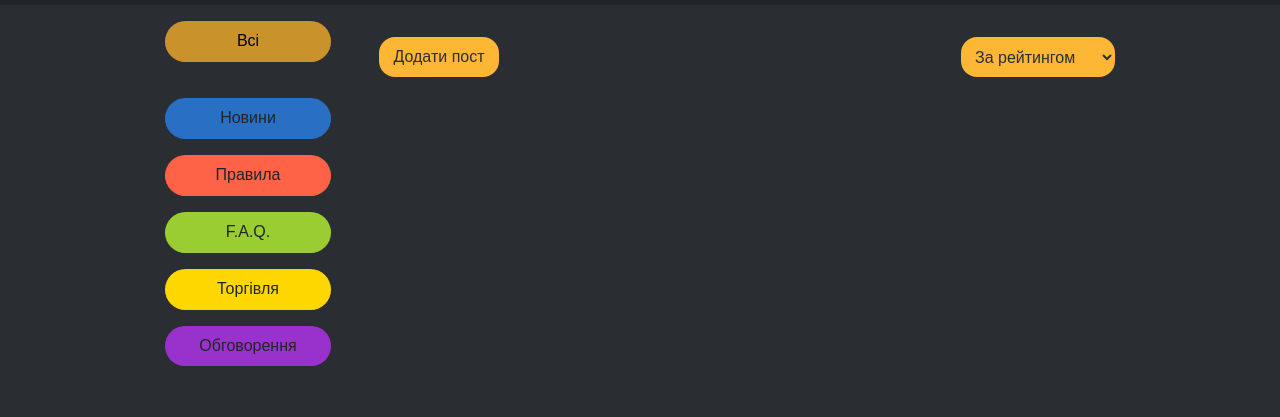
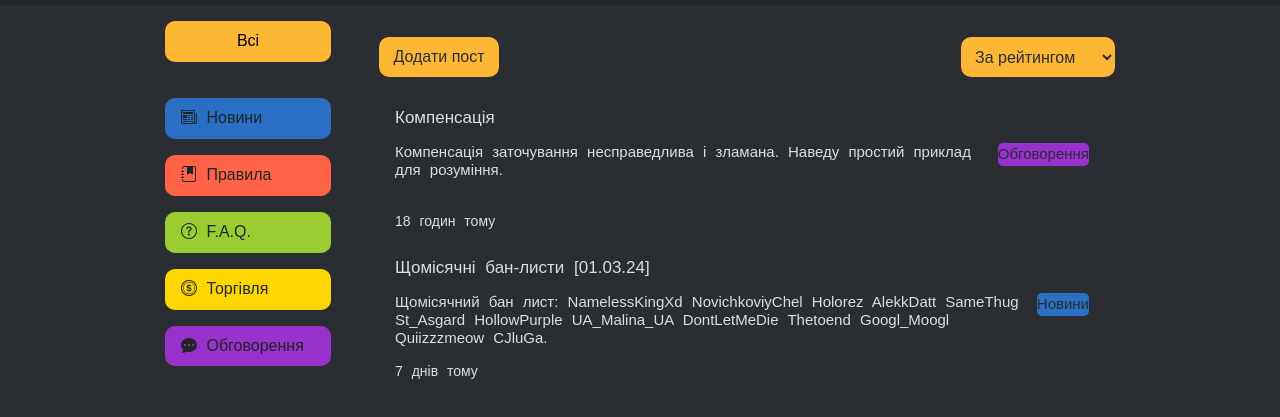
Before and after one commit to FLeD-jk/Lab-2-WEB, a plain HTML site: page index.html in a window 1280 px wide. Both pictures are taken after a click on the link "Всі". Shown: the part 57-474 px from the top of the page. Drawn offline with nearby package versions, Linux system fonts and the light colour scheme.

Commit message:
2
full index

```diff
--- a/index.html
+++ b/index.html
@@ -80,14 +80,15 @@
     <div class="container mt-3 p-auto">
       <div class="row justify-content-center gap-4">
         <!-- Панель піднавігації (та яка збоку типу кнопки можна тиснути там шось буде) -->
-        <!-- Панель піднавігації (та яка збоку типу кнопки можна тиснути там шось буде) -->
         <div class="col-md-2">
-          <div class="list-group list-group-flush gap-3 text-center">
+          <div
+            class="list-group list-group-flush gap-3 text-align-center text-align-left"
+          >
             <a
               href="#"
               class="btn-all-categories list-group-item list-group-item-action"
               style="
-                border-radius: 2em;
+                border-radius: 10px;
                 border-color: rgb(253, 183, 53);
                 background-color: rgb(253, 183, 53);
               "
@@ -98,55 +99,57 @@
               class="list-group-item list-group-item-action tag-filter"
               data-tag="Новини"
               style="
-                border-radius: 2em;
+                border-radius: 10px;
                 border-color: rgb(41, 111, 196);
                 background-color: rgb(41, 111, 196);
               "
-              >Новини</a
             >
+              <i class="bi bi-newspaper"></i> Новини
+            </a>
             <a
               href="#"
               class="list-group-item list-group-item-action tag-filter"
               data-tag="Правила"
               style="
-                border-radius: 2em;
+                border-radius: 10px;
                 border-color: rgb(255, 99, 71);
                 background-color: rgb(255, 99, 71);
               "
-              >Правила</a
-            >
+              ><i class="bi bi-journal-bookmark-fill"></i> Правила
+            </a>
             <a
               href="#"
               class="list-group-item list-group-item-action tag-filter"
               data-tag="F.A.Q."
               style="
-                border-radius: 2em;
+                border-radius: 10px;
                 border-color: rgb(154, 205, 50);
                 background-color: rgb(154, 205, 50);
               "
-              >F.A.Q.</a
+              ><i class="bi bi-question-circle"></i> F.A.Q.</a
             >
             <a
               href="#"
               class="list-group-item list-group-item-action tag-filter"
               data-tag="Торгівля"
               style="
-                border-radius: 2em;
+                border-radius: 10px;
                 border-color: rgb(255, 215, 0);
                 background-color: rgb(255, 215, 0);
               "
-              >Торгівля</a
             >
+              <i class="bi bi-coin"></i> Торгівля
+            </a>
             <a
               href="#"
               class="list-group-item list-group-item-action tag-filter"
               data-tag="Обговорення"
               style="
-                border-radius: 2em;
+                border-radius: 10px;
                 border-color: rgb(153, 50, 204);
                 background-color: rgb(153, 50, 204);
               "
-              >Обговорення</a
+              ><i class="bi bi-chat-dots-fill"></i> Обговорення</a
             >
           </div>
         </div>
@@ -158,7 +161,7 @@
               href="#"
               class="btn-add-post p-auto align-self-start"
               style="
-                border-radius: 1em;
+                border-radius: 10px;
                 border-color: rgb(253, 183, 53);
                 background-color: rgb(253, 183, 53);
                 width: 120px;
@@ -176,7 +179,7 @@
               <select
                 class="list-group-item"
                 style="
-                  border-radius: 1em;
+                  border-radius: 10px;
                   height: 40px;
                   padding: 5px 10px;
                   background-color: rgb(253, 183, 53);
--- a/main.js
+++ b/main.js
@@ -48,12 +48,15 @@ document.addEventListener("DOMContentLoaded", function () {
   }
 
   function createPostHTML(title, text, tagsHTML, timestamp) {
+    // Обрізаємо текст до 100 символів
+    const truncatedText = text.length > 100 ? text.slice(0, 150) + "..." : text;
+
     return `
       <a class="Card-discuss card border-0" href="./discuss.html" style="text-decoration: none">
           <div class="card-header border-0">${title}</div>
           <div class="card-body d-flex justify-content-between">
               <div>
-                      <h5 class="card-title">${text}</h5>
+                  <h5 class="card-title">${truncatedText}</h5>
                   <p class="card-text">Created at: ${timestamp}</p>
               </div>
               <div class="d-flex">
@@ -142,8 +145,7 @@ document.addEventListener("DOMContentLoaded", function () {
     }
   }
 
-  function filterPosts() {
-    const selectedTag = getSelectedTag();
+  function filterPosts(selectedTag) {
     const posts = document.querySelectorAll(".Tred-container .Card-discuss");
 
     posts.forEach((post) => {
@@ -151,12 +153,12 @@ document.addEventListener("DOMContentLoaded", function () {
       let isVisible = false;
 
       tags.forEach((tag) => {
-        if (tag.textContent === selectedTag) {
+        if (tag.textContent === selectedTag || selectedTag === "") {
           isVisible = true;
         }
       });
 
-      if (selectedTag === "" || isVisible) {
+      if (isVisible) {
         post.style.display = "block";
       } else {
         post.style.display = "none";
@@ -174,4 +176,15 @@ document.addEventListener("DOMContentLoaded", function () {
       return "";
     }
   }
+
+  // Додано функцію для деактивації всіх фільтрів
+  const allCategoriesButton = document.querySelector(".btn-all-categories");
+  allCategoriesButton.addEventListener("click", function () {
+    // Деактивувати всі фільтри
+    const navTagButtons = document.querySelectorAll(".list-group-item-action");
+    navTagButtons.forEach((button) => button.classList.remove("selected"));
+
+    // Викликати функцію для відображення всіх постів
+    filterPosts("");
   });
+});
--- a/style.css
+++ b/style.css
@@ -8,6 +8,8 @@ body {
   overflow-x: hidden;
   color: azure;
   font-family: "Chakra Petch", sans-serif;
+  font-weight: 100;
+  font-style: normal;
   word-spacing: 5px;
 }
 
@@ -18,6 +20,10 @@ body {
 }
 
 .list-group-item {
+  background-color: rgb(42, 46, 51);
+}
+
+.profile {
   background-color: rgb(42, 46, 51);
 }
 
@@ -34,7 +40,7 @@ body {
 }
 
 .Card-discuss {
-  border-radius: 2em;
+  border-radius: 0.5em;
   height: 150px;
   background-color: rgb(42, 46, 51);
   color: #ddd;
@@ -66,14 +72,22 @@ body {
   cursor: pointer;
 }
 
+.profile:hover {
+  background-color: rgb(50, 53, 58);
+  transform: scale(105%);
+  cursor: pointer;
+}
+
 .card-header {
   display: -webkit-box;
   -webkit-line-clamp: 1;
   -webkit-box-orient: vertical;
   overflow: hidden;
-  font-size: 20px;
+  font-size: 17px;
   font-family: "Chakra Petch", sans-serif;
-  height: 50px;
+  font-weight: 100;
+  font-style: normal;
+  height: 30px;
 }
 
 .card-title {
@@ -81,9 +95,11 @@ body {
   -webkit-line-clamp: 3;
   -webkit-box-orient: vertical;
   overflow: hidden;
-  font-size: 16px;
+  font-size: 15px;
   font-family: "Chakra Petch", sans-serif;
-  height: 50px;
+  font-weight: 100;
+  font-style: normal;
+  height: 60px;
 }
 
 .card-text {
@@ -120,3 +136,15 @@ body {
   transform: scale(110%) rotate(-0.1deg);
   cursor: pointer;
 }
+
+.form-group {
+  font-size: 20px;
+  font-family: "Chakra Petch", sans-serif;
+  width: 80%;
+}
+
+.form-sign-group {
+  font-size: 20px;
+  font-family: "Chakra Petch", sans-serif;
+  width: 100%;
+}
```
Also changed, not shown: discuss1.html (+1 -1 lines), discuss2.html (+2 -2 lines), profile.html (+7 -13 lines), sign-in.html (+4 -4 lines), sign-up.html (+6 -6 lines). Lines whose indentation alone changed are shown as unchanged.
